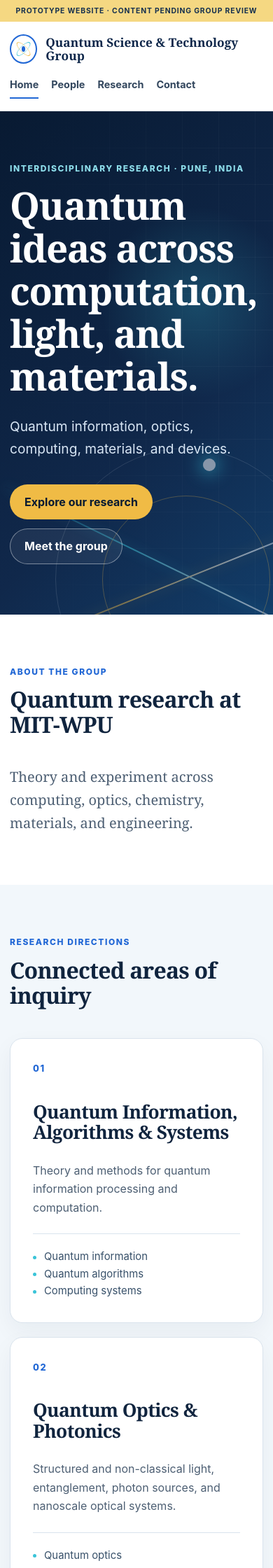
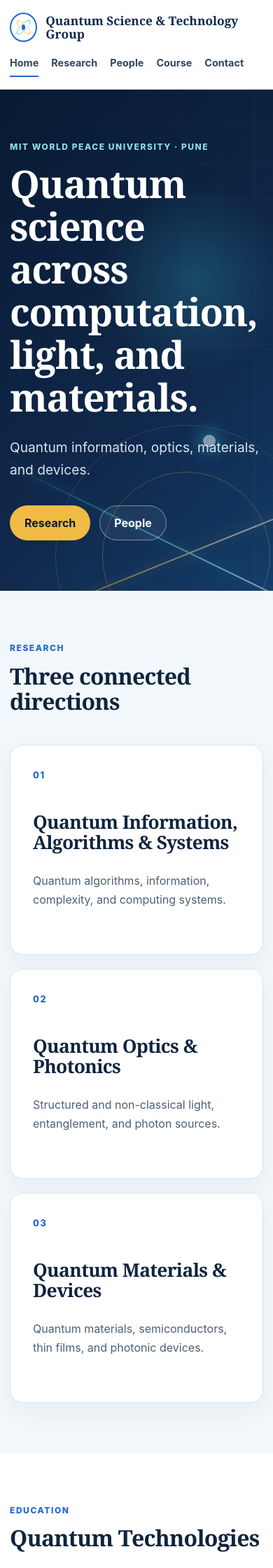
Before and after one commit to nvishvajeet/nvishvajeet.github.io, a Jekyll site: the page quantum/index.html, which Jekyll copies as it is, in a window 390 px wide. Shown: the top 2240 px of the page at 70% size. Built offline with Jekyll 4.4.1, drawn with Linux system fonts in a browser that asks for light colours; some of the changed text lies outside the part shown.

Commit message:
Publish polished Quantum group website

```diff
--- a/photonics/style.css
+++ b/photonics/style.css
@@ -17,6 +17,8 @@
 * { box-sizing: border-box; }
 
 html { scroll-behavior: smooth; }
+
+section[id] { scroll-margin-top: 106px; }
 
 body {
   margin: 0;
@@ -263,6 +265,8 @@ h3 { font-size: 1.45rem; }
 }
 
 .theme-grid { display: grid; grid-template-columns: repeat(3, 1fr); gap: 20px; }
+.theme-grid-brief .theme-card { min-height: 300px; }
+.theme-grid-brief .theme-number { margin-bottom: 42px; }
 
 .theme-card {
   position: relative;
@@ -404,7 +408,8 @@ h3 { font-size: 1.45rem; }
 .profile-designation { color: #d7e4f0; font-size: 1.13rem; }
 .email-link { color: #8dddea; }
 .profile-link-row { display: flex; flex-wrap: wrap; gap: 10px 20px; margin-top: 24px; }
-.profile-link-row a { display: inline-flex; gap: 5px; color: inherit; font-size: .84rem; font-weight: 750; text-underline-offset: 4px; }
+.profile-link-row a { display: inline-flex; align-items: center; gap: 7px; color: inherit; font-size: .84rem; font-weight: 750; text-underline-offset: 4px; }
+.profile-link-row svg { width: 16px; height: 16px; flex: 0 0 16px; }
 .profile-intro .profile-link-row a { color: #fff; }
 
 .profile-content-section { background: var(--wash); }
@@ -450,6 +455,7 @@ h3 { font-size: 1.45rem; }
 .footer-note { white-space: nowrap; }
 
 @media (max-width: 920px) {
+  section[id] { scroll-margin-top: 24px; }
   .header-inner { align-items: flex-start; flex-direction: column; padding-block: 18px 12px; gap: 10px; }
   .site-header { position: static; }
   .site-nav { width: 100%; overflow-x: auto; gap: 22px; }
--- a/quantum/data.js
+++ b/quantum/data.js
@@ -4,19 +4,19 @@ window.QUANTUM_GROUP = {
     {
       number: "01",
       title: "Quantum Information, Algorithms & Systems",
-      summary: "Theory and methods for quantum information processing and computation.",
+      summary: "Quantum algorithms, information, complexity, and computing systems.",
       topics: ["Quantum information", "Quantum algorithms", "Computing systems"]
     },
     {
       number: "02",
       title: "Quantum Optics & Photonics",
-      summary: "Structured and non-classical light, entanglement, photon sources, and nanoscale optical systems.",
+      summary: "Structured and non-classical light, entanglement, and photon sources.",
       topics: ["Quantum optics", "Entangled photons", "Structured light", "Nanophotonics"]
     },
     {
       number: "03",
       title: "Quantum Materials & Devices",
-      summary: "Materials, semiconductors, thin films, and photonic structures for emerging quantum technologies.",
+      summary: "Quantum materials, semiconductors, thin films, and photonic devices.",
       topics: ["Quantum materials", "Semiconductor devices", "Photonic devices", "Thin films"]
     }
   ],
--- a/quantum/index.html
+++ b/quantum/index.html
@@ -7,13 +7,12 @@
   <meta name="description" content="Prototype website for the Quantum Science and Technology Group at MIT World Peace University, Pune.">
   <title>Quantum Science & Technology Group · MIT-WPU</title>
   <link rel="icon" type="image/svg+xml" href="favicon.svg">
-  <link rel="stylesheet" href="../photonics/style.css?v=2">
-  <script src="data.js?v=2" defer></script>
-  <script src="render.js?v=2" defer></script>
+  <link rel="stylesheet" href="../photonics/style.css?v=3">
+  <script src="data.js?v=3" defer></script>
+  <script src="render.js?v=3" defer></script>
 </head>
 <body data-page="home">
   <a class="skip-link" href="#main">Skip to content</a>
-  <div class="prototype-bar">Prototype website · Content pending group review</div>
 
   <header class="site-header">
     <div class="shell header-inner">
@@ -23,8 +22,9 @@
       </a>
       <nav class="site-nav" aria-label="Primary navigation">
         <a data-nav="home" href="index.html">Home</a>
+        <a href="#research">Research</a>
         <a data-nav="people" href="people.html">People</a>
-        <a href="#research">Research</a>
+        <a href="#course">Course</a>
         <a href="#contact">Contact</a>
       </nav>
     </div>
@@ -34,12 +34,12 @@
     <section class="hero">
       <div class="shell hero-grid">
         <div class="hero-copy">
-          <p class="eyebrow">Interdisciplinary research · Pune, India</p>
-          <h1>Quantum ideas across computation, light, and materials.</h1>
-          <p class="hero-lede">Quantum information, optics, computing, materials, and devices.</p>
+          <p class="eyebrow">MIT World Peace University · Pune</p>
+          <h1>Quantum science across computation, light, and materials.</h1>
+          <p class="hero-lede">Quantum information, optics, materials, and devices.</p>
           <div class="button-row">
-            <a class="button button-primary" href="#research">Explore our research</a>
-            <a class="button button-secondary" href="people.html">Meet the group</a>
+            <a class="button button-primary" href="#research">Research</a>
+            <a class="button button-secondary" href="people.html">People</a>
           </div>
         </div>
         <div class="light-field" aria-hidden="true">
@@ -54,25 +54,25 @@
       </div>
     </section>
 
-    <section class="section section-intro">
-      <div class="shell intro-grid">
-        <div><p class="eyebrow">About the group</p><h2>Quantum research at MIT-WPU</h2></div>
-        <div class="prose-large"><p>Theory and experiment across computing, optics, chemistry, materials, and engineering.</p></div>
+    <section class="section section-tint" id="research">
+      <div class="shell">
+        <div class="section-heading"><div><p class="eyebrow">Research</p><h2>Three connected directions</h2></div></div>
+        <div id="research-areas" class="theme-grid theme-grid-brief" aria-live="polite"></div>
       </div>
     </section>
 
-    <section class="section section-tint" id="research">
-      <div class="shell">
-        <div class="section-heading"><div><p class="eyebrow">Research directions</p><h2>Connected areas of inquiry</h2></div></div>
-        <div id="research-areas" class="theme-grid" aria-live="polite"></div>
+    <section class="section" id="course">
+      <div class="shell intro-grid">
+        <div><p class="eyebrow">Education</p><h2>Quantum Technologies</h2></div>
+        <div class="prose-large"><p>A new interdisciplinary course is being prepared for the next semester, connecting foundations with algorithms, photonics, materials, and devices.</p></div>
       </div>
     </section>
 
-    <section class="section">
+    <section class="section section-tint" id="people">
       <div class="shell">
         <div class="section-heading">
-          <div><p class="eyebrow">People</p><h2>Meet the team</h2></div>
-          <a class="text-link" href="people.html">View all people <span aria-hidden="true">→</span></a>
+          <div><p class="eyebrow">People</p><h2>The group</h2></div>
+          <a class="text-link" href="people.html">All people <span aria-hidden="true">→</span></a>
         </div>
         <div id="featured-members" class="people-grid" aria-live="polite"></div>
       </div>
@@ -81,8 +81,8 @@
     <section class="section callout-section" id="contact">
       <div class="shell">
         <div class="callout">
-          <div><p class="eyebrow">Collaborate</p><h2>Interested in quantum research?</h2></div>
-          <a class="button button-light" href="people.html">Meet the team</a>
+          <div><p class="eyebrow">Contact</p><h2>Connect with the group</h2></div>
+          <a class="button button-light" href="people.html">People &amp; profiles</a>
         </div>
       </div>
     </section>
@@ -91,7 +91,7 @@
   <footer class="site-footer">
     <div class="shell footer-grid">
       <div><strong>Quantum Science & Technology Group</strong><p>MIT World Peace University · Pune, India</p></div>
-      <div class="footer-links"><a href="index.html">Home</a><a href="people.html">People</a><a href="#research">Research</a><a href="#contact">Contact</a></div>
+      <div class="footer-links"><a href="index.html">Home</a><a href="#research">Research</a><a href="people.html">People</a><a href="#course">Course</a><a href="#contact">Contact</a></div>
       <p class="footer-note">Prototype · <span data-current-year></span></p>
     </div>
   </footer>
--- a/quantum/render.js
+++ b/quantum/render.js
@@ -2,14 +2,6 @@
   "use strict";
 
   const group = window.QUANTUM_GROUP || { people: [], researchAreas: [] };
-  const peopleTypes = {
-    faculty: "Faculty",
-    "postdoctoral-researcher": "Postdoctoral Researcher",
-    "doctoral-researcher": "PhD Scholar",
-    student: "Student",
-    "technical-staff": "Technical Staff"
-  };
-
   function escapeHtml(value) {
     return String(value ?? "").replace(/[&<>'"]/g, (character) => ({
       "&": "&amp;", "<": "&lt;", ">": "&gt;", "'": "&#39;", "\"": "&quot;"
@@ -43,11 +35,9 @@
     return `<article class="person-card">
       <a class="portrait-link" href="member.html?id=${encodeURIComponent(person.id)}" aria-label="View ${escapeHtml(person.name)}'s profile">${portrait(person)}</a>
       <div class="person-card-body">
-        <span class="member-flair">${escapeHtml(peopleTypes[person.memberType] || "Group Member")}</span>
         <p class="person-role">${escapeHtml(person.groupRole)}</p>
         <h3><a href="member.html?id=${encodeURIComponent(person.id)}">${escapeHtml(person.name)}</a></h3>
         <p class="person-designation">${escapeHtml(person.designation)}</p>
-        <div class="tag-row">${(person.interests || []).slice(0, 3).map((item) => `<span>${escapeHtml(item)}</span>`).join("")}</div>
         <a class="card-link" href="member.html?id=${encodeURIComponent(person.id)}">View profile <span aria-hidden="true">→</span></a>
       </div>
     </article>`;
@@ -59,7 +49,6 @@
     target.innerHTML = group.researchAreas.map((area) => `<article class="theme-card">
       <span class="theme-number">${escapeHtml(area.number)}</span>
       <h3>${escapeHtml(area.title)}</h3><p>${escapeHtml(area.summary)}</p>
-      <ul class="topic-list">${area.topics.map((topic) => `<li>${escapeHtml(topic)}</li>`).join("")}</ul>
     </article>`).join("");
   }
 
@@ -83,11 +72,22 @@
     publication: "Selected publication"
   };
 
+  const linkIcons = {
+    website: `<svg viewBox="0 0 24 24" fill="none" stroke="currentColor" stroke-width="1.8" aria-hidden="true"><circle cx="12" cy="12" r="9"/><path d="M3 12h18M12 3c2.5 2.7 3.7 5.7 3.7 9S14.5 18.3 12 21c-2.5-2.7-3.7-5.7-3.7-9S9.5 5.7 12 3Z"/></svg>`,
+    profile: `<svg viewBox="0 0 24 24" fill="none" stroke="currentColor" stroke-width="1.8" aria-hidden="true"><circle cx="12" cy="8" r="4"/><path d="M4.5 21c.7-4.2 3.2-6.3 7.5-6.3s6.8 2.1 7.5 6.3"/></svg>`,
+    research: `<svg viewBox="0 0 24 24" fill="none" stroke="currentColor" stroke-width="1.8" aria-hidden="true"><path d="M9 3h6M10 3v6l-5.2 9A2 2 0 0 0 6.5 21h11a2 2 0 0 0 1.7-3L14 9V3"/><path d="M7.2 16h9.6"/></svg>`,
+    scholar: `<svg viewBox="0 0 24 24" fill="none" stroke="currentColor" stroke-width="1.8" aria-hidden="true"><path d="m3 9 9-5 9 5-9 5-9-5Z"/><path d="M7 12.2V17c2.8 2.2 7.2 2.2 10 0v-4.8M21 9v6"/></svg>`,
+    scopus: `<svg viewBox="0 0 24 24" fill="none" stroke="currentColor" stroke-width="1.8" aria-hidden="true"><path d="M5 4h14v16H5z"/><path d="M8 8h8M8 12h8M8 16h5"/></svg>`,
+    orcid: `<svg viewBox="0 0 24 24" fill="none" stroke="currentColor" stroke-width="1.8" aria-hidden="true"><circle cx="12" cy="12" r="9"/><circle cx="9" cy="8" r=".8" fill="currentColor" stroke="none"/><path d="M9 11v6M12 17v-6h1.5c2 0 3.5 1.1 3.5 3s-1.5 3-3.5 3H12Z"/></svg>`,
+    dblp: `<svg viewBox="0 0 24 24" fill="none" stroke="currentColor" stroke-width="1.8" aria-hidden="true"><path d="M5 5h6v14H5zM13 8h6v11h-6z"/></svg>`,
+    publication: `<svg viewBox="0 0 24 24" fill="none" stroke="currentColor" stroke-width="1.8" aria-hidden="true"><path d="M6 3h9l3 3v15H6z"/><path d="M15 3v4h4M9 12h6M9 16h6"/></svg>`
+  };
+
   function profileLinks(person) {
     return Object.entries(person.links || {}).map(([key, value]) => {
       const href = safeUrl(value);
       if (!href || !linkLabels[key]) return "";
-      return `<a href="${escapeHtml(href)}" target="_blank" rel="noopener noreferrer">${escapeHtml(linkLabels[key])}<span aria-hidden="true">↗</span></a>`;
+      return `<a href="${escapeHtml(href)}" target="_blank" rel="noopener noreferrer">${linkIcons[key] || linkIcons.website}<span>${escapeHtml(linkLabels[key])}</span></a>`;
     }).join("");
   }
 
@@ -128,6 +128,17 @@
     renderFeaturedMembers();
     renderPeople();
     renderMember();
+    if (window.location.hash) {
+      const target = document.getElementById(decodeURIComponent(window.location.hash.slice(1)));
+      if (target) {
+        window.requestAnimationFrame(() => {
+          target.scrollIntoView({
+            behavior: window.matchMedia("(prefers-reduced-motion: reduce)").matches ? "auto" : "smooth",
+            block: "start"
+          });
+        });
+      }
+    }
   }
 
   document.addEventListener("DOMContentLoaded", initialize);
```
Also changed, not shown: quantum/README.md (+9 -2 lines), quantum/member.html (+5 -6 lines), quantum/people.html (+6 -8 lines).
